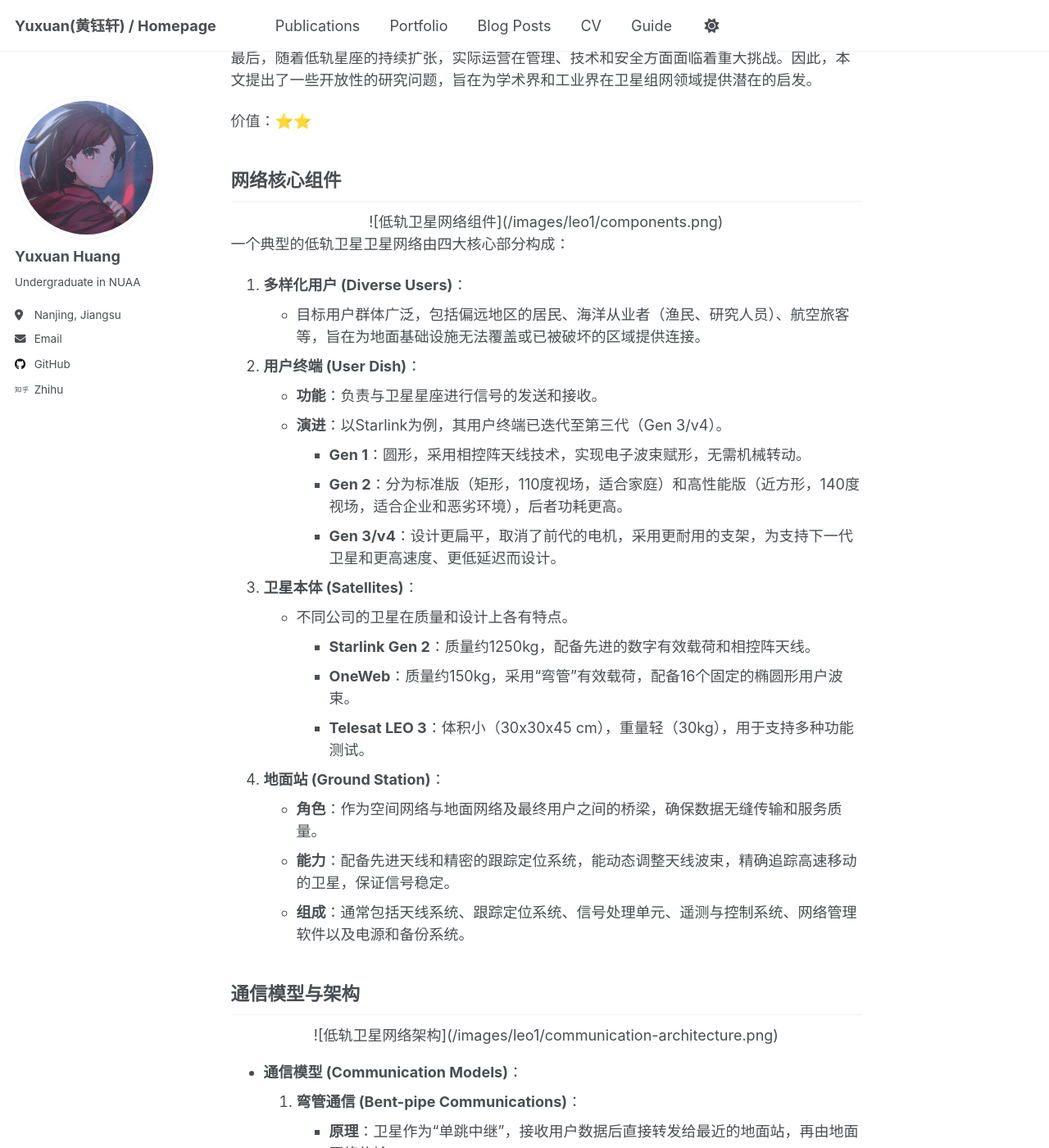
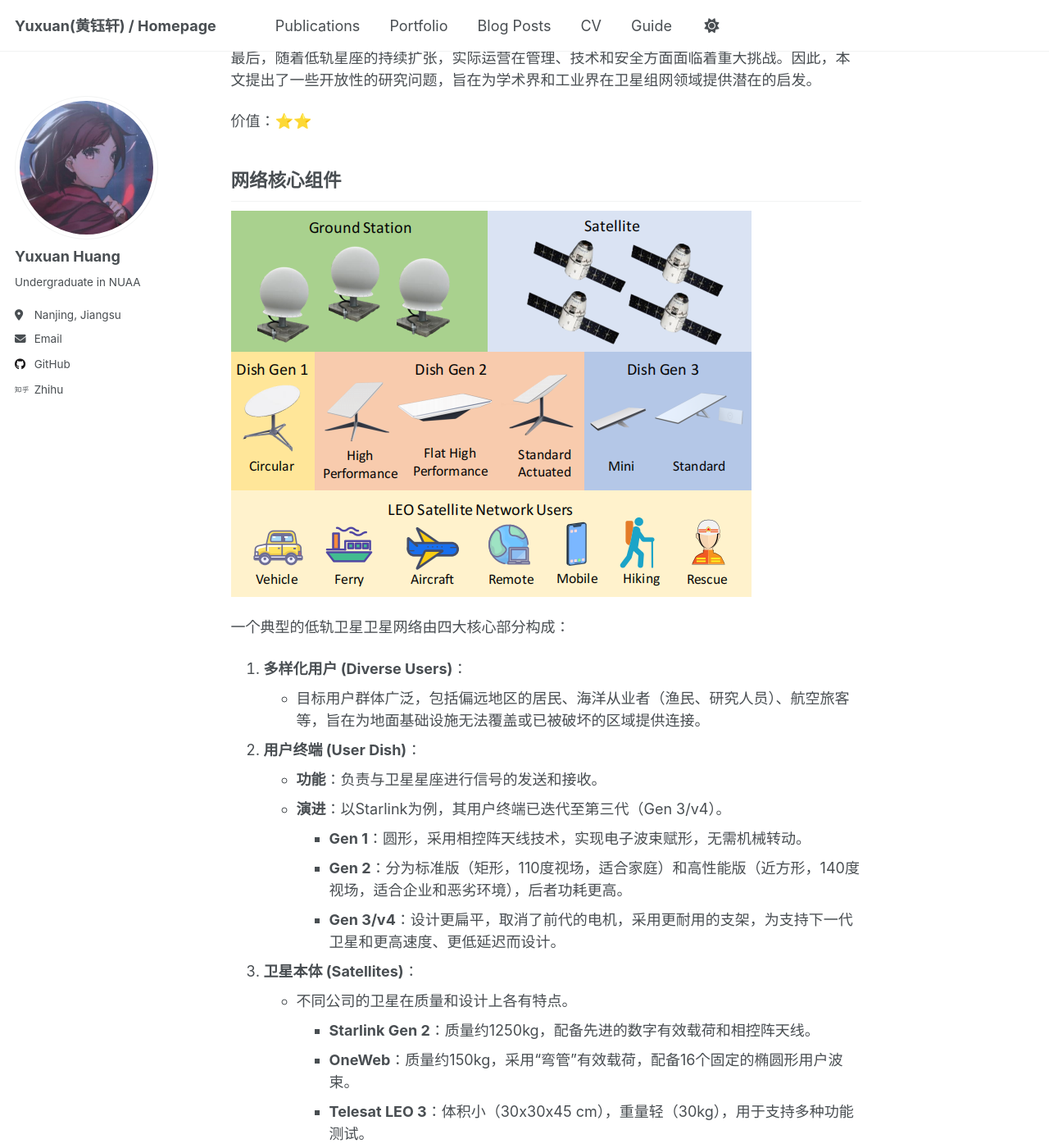
Before and after one commit to Cresc3nt/Cresc3nt.github.io, a Jekyll site: the page built from _posts/2025-09-13-leo1.md, in a window 1280 px wide and 1400 px high, scrolled down 378 px. Shown: the whole window at 82% size. Built offline with Jekyll 4.4.1, drawn with Linux system fonts in a browser that asks for light colours; a script that is not in the unit is left out; some of the changed text lies outside the part shown.

Commit message:
Update 2025-09-13-leo1.md

```diff
--- a/_posts/2025-09-13-leo1.md
+++ b/_posts/2025-09-13-leo1.md
@@ -22,9 +22,7 @@ tags:                               # 随意
 
 ## 网络核心组件
 
-<div style="text-align: center;">
 ![低轨卫星网络组件](/images/leo1/components.png)
-</div>
 
 一个典型的低轨卫星卫星网络由四大核心部分构成：
 
@@ -51,9 +49,7 @@ tags:                               # 随意
 
 ## 通信模型与架构
 
-<div style="text-align: center;">
 ![低轨卫星网络架构](/images/leo1/communication-architecture.png)
-</div>
 
 *   **通信模型 (Communication Models)**：
     1.  **弯管通信 (Bent-pipe Communications)**：
@@ -95,9 +93,7 @@ tags:                               # 随意
 
 以SpaceX的Starlink系统为案例，通过在加拿大不列颠哥伦比亚省进行的实地测量，深入分析了LEO卫星网络的真实性能特征，旨在为未来相关算法和架构设计提供数据支持。
 
-<div style="text-align: center;">
-  ![星链网络性能](/images/leo1/performance.png)
-</div>
+![星链网络性能](/images/leo1/performance.png)
 
 - **测量设置**：测试环境包括一个连接到Starlink路由器的MacBook作为客户端，以及位于距离Starlink地面站（PoP）最近的谷歌云平台（GCP）数据中心内的虚拟机服务器。为确保精度，使用IRTT工具（每10ms发送一次UDP包）测量往返时延（RTT）和单向时延，并通过NTP协议同步客户端与服务器时钟；使用iPerf3工具（报告间隔100ms）测量吞吐量。
 
```
Also changed, not shown: other parts of _posts/2025-09-13-leo1.md (+2 -0 lines).
